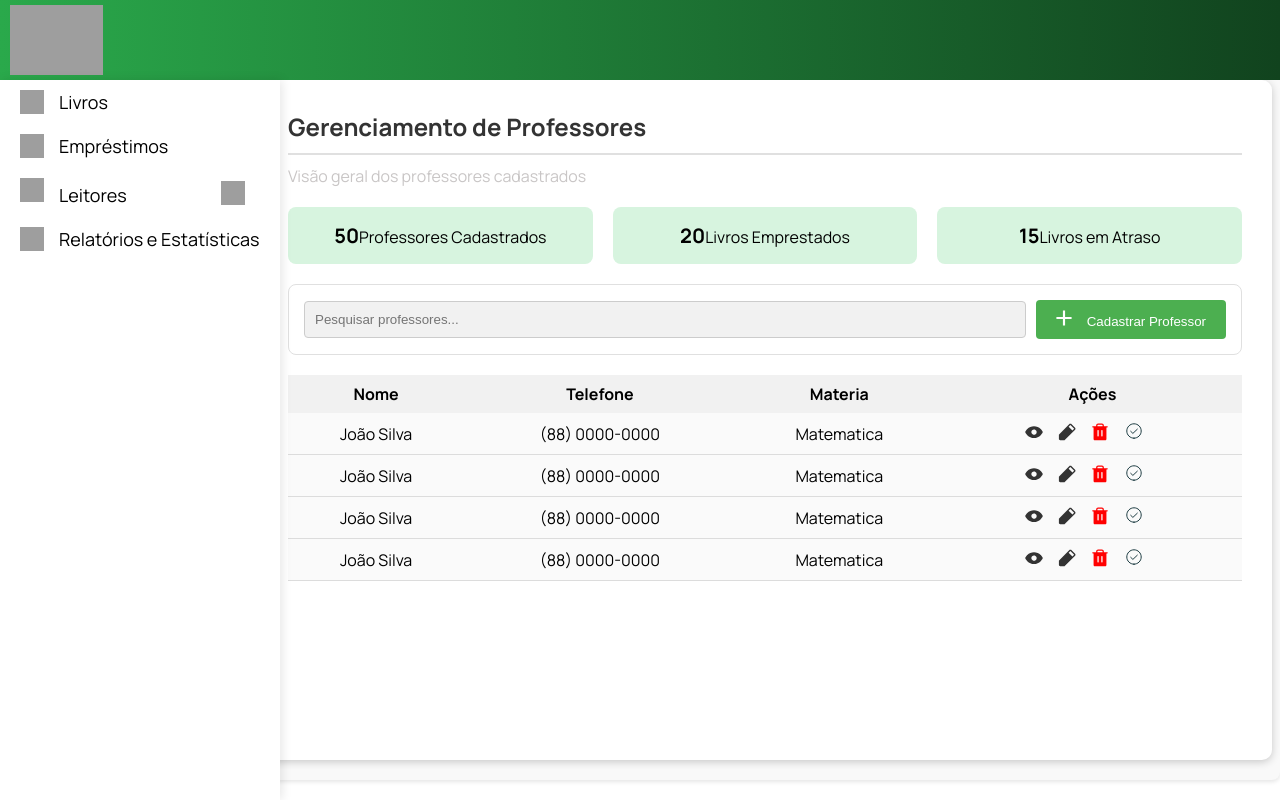
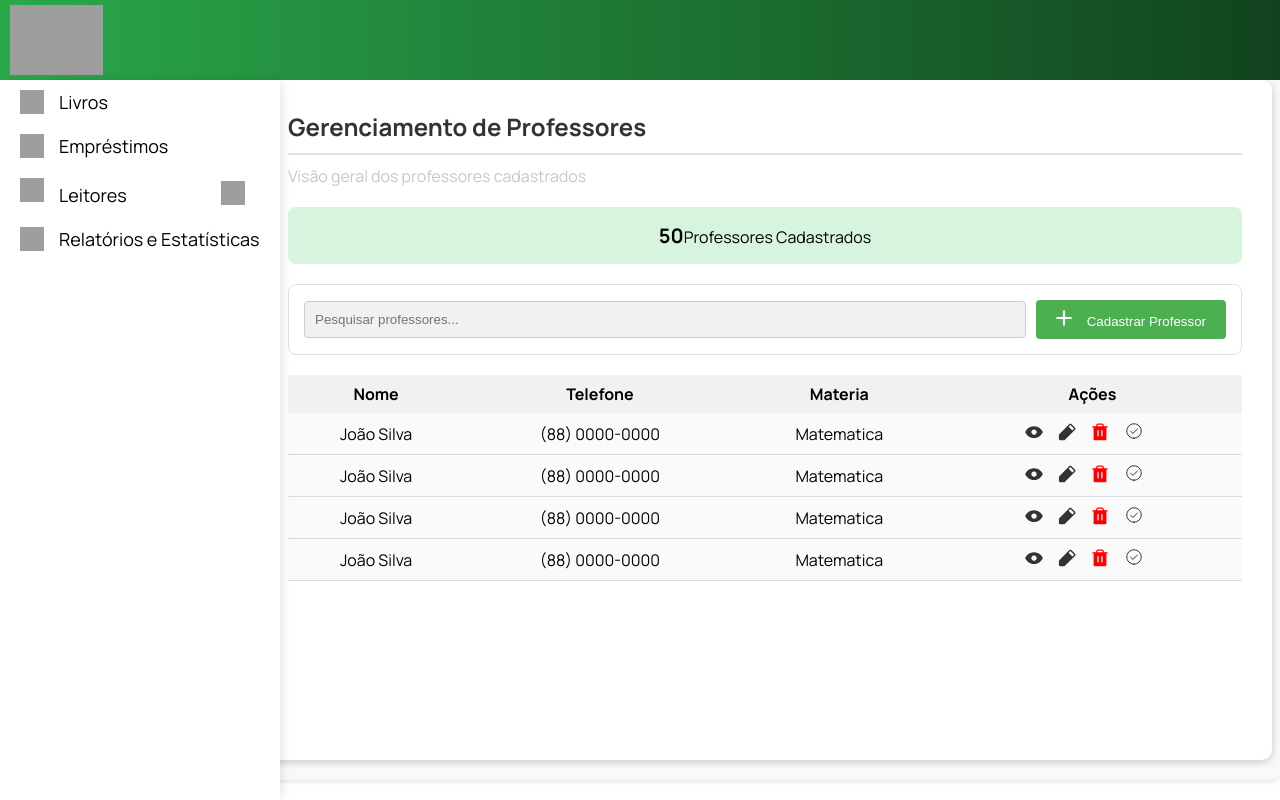
Before and after one commit to deboravians/SGB, a React (Vite) app in the folder frontend/my-app/: page /leitores/professores in a window 1280 px wide. Built offline with nearby package versions, Linux system fonts and the light colour scheme; grey boxes are pictures that could not be loaded.

Commit message:
Ajustes nos botões de cadastro

```diff
--- a/frontend/my-app/src/pages/LeitoresAlunos/LeitoresAlunos.tsx
+++ b/frontend/my-app/src/pages/LeitoresAlunos/LeitoresAlunos.tsx
@@ -3,7 +3,7 @@ import { Link } from "react-router-dom";
 import styles from "./LeitoresAlunos.module.css";
 
 
-function CadastroAlunos(){
+function CadastroAlunos() {
 
   const [nome, setNome] = useState("");
   const [matricula, setMatricula] = useState("");
@@ -25,16 +25,16 @@ function CadastroAlunos(){
     setErrorMessage(""); // Limpa mensagens de erro anteriores
 
     // Validação básica dos campos
-    if (!nome || !matricula || !telefone || !serie || !turma || !anoLetivo || !rua || !numero || !bairro){
+    if (!nome || !matricula || !telefone || !serie || !turma || !anoLetivo || !rua || !numero || !bairro) {
 
       setErrorMessage("Todos os campos são obrigatórios.");
       return;
 
     }
 
-    try{
+    try {
 
-      const response = await fetch("http://localhost:8080/alunos",{
+      const response = await fetch("http://localhost:8080/alunos", {
 
         method: "POST",
         headers: { "Content-Type": "application/json", },
@@ -42,7 +42,7 @@ function CadastroAlunos(){
 
       });
 
-      if(response.ok){
+      if (response.ok) {
 
         setSuccessMessage("Cadastro realizado com sucesso!");
         console.log("Aluno cadastrado com sucesso.");
@@ -53,7 +53,7 @@ function CadastroAlunos(){
         console.error("Erro no cadastro. Status:", response.status);
 
       }
-    }catch (error){
+    } catch (error) {
 
       console.error("Erro ao conectar com o servidor:", error);
       setErrorMessage("Erro de conexão. Tente novamente.");
@@ -78,14 +78,6 @@ function CadastroAlunos(){
           <div className={`${styles.card} ${styles.cardVerde}`}>
             <strong className={styles.strong}>50</strong>
             <span>Alunos Cadastrados</span>
-          </div>
-          <div className={`${styles.card} ${styles.cardVerde}`}>
-            <strong className={styles.strong}>20</strong>
-            <span>Livros Emprestados</span>
-          </div>
-          <div className={`${styles.card} ${styles.cardVerde}`}>
-            <strong className={styles.strong}>15</strong>
-            <span>Livros em Atraso</span>
           </div>
         </div>
 
@@ -227,15 +219,15 @@ function CadastroAlunos(){
                 </div>
 
                 <div className={styles.modalActions}>
-                  <button type="submit" className={styles.botaoCadastrar}>
-                    Salvar
-                  </button>
                   <button
                     type="button"
                     className={styles.botaoCancelar}
                     onClick={toggleModal} // Fecha a modal
                   >
                     Cancelar
+                  </button>
+                  <button type="submit" className={styles.botaoCadastrar}>
+                    Salvar
                   </button>
                 </div>
               </form>
--- a/frontend/my-app/src/pages/LeitoresProfessores/LeitoresProfessores.tsx
+++ b/frontend/my-app/src/pages/LeitoresProfessores/LeitoresProfessores.tsx
@@ -21,14 +21,6 @@ function CadastroProfessores() {
                     <div className={`${styles.card} ${styles.cardVerde}`}>
                         <strong className={styles.strong}>50</strong>
                         <span>Professores Cadastrados</span>
-                    </div>
-                    <div className={`${styles.card} ${styles.cardVerde}`}>
-                        <strong className={styles.strong}>20</strong>
-                        <span>Livros Emprestados</span>
-                    </div>
-                    <div className={`${styles.card} ${styles.cardVerde}`}>
-                        <strong className={styles.strong}>15</strong>
-                        <span>Livros em Atraso</span>
                     </div>
                 </div>
 
@@ -130,6 +122,7 @@ function CadastroProfessores() {
                                         className={styles.botaoCancelar}
                                         onClick={toggleModal} // Fecha a modal
                                     >
+
                                         Cancelar
                                     </button>
                                     <button type="submit" className={styles.botaoCadastrar}>
```
Lines whose indentation alone changed are shown as unchanged.
